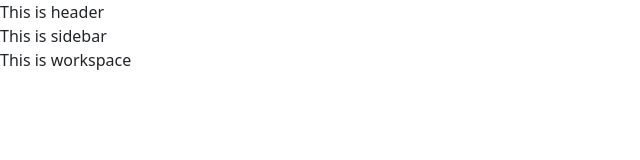
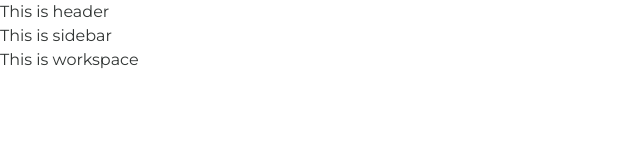
Before and after one commit to SusheelThapa/AidSys-Front-End, a React (Create React App) app: page / in a window 1280 px wide. Shown: the top 160 px of the page, without its empty margins (0-640 px from the left). Built offline with nearby package versions, Linux system fonts and the light colour scheme.

Commit message:
Reset margin padding of html element to 0
index.css file is imported in index.js. Also we have set the bor-sizing to border box and some font also

```diff
--- /dev/null
+++ b/src/index.css
@@ -0,0 +1,7 @@
+* {
+    margin: 0;
+    padding: 0;
+    box-sizing: border-box;
+    font-family: 'Montserrat', sans-serif;
+    color: #303433;
+}
--- a/src/index.js
+++ b/src/index.js
@@ -8,6 +8,8 @@ import "bootstrap/dist/css/bootstrap.min.css";
 // Bootstrap Bundle JS
 import "bootstrap/dist/js/bootstrap.bundle.min";
 
+import "./index.css";
+
 const root = ReactDOM.createRoot(document.getElementById("root"));
 root.render(
   <React.StrictMode>
```
